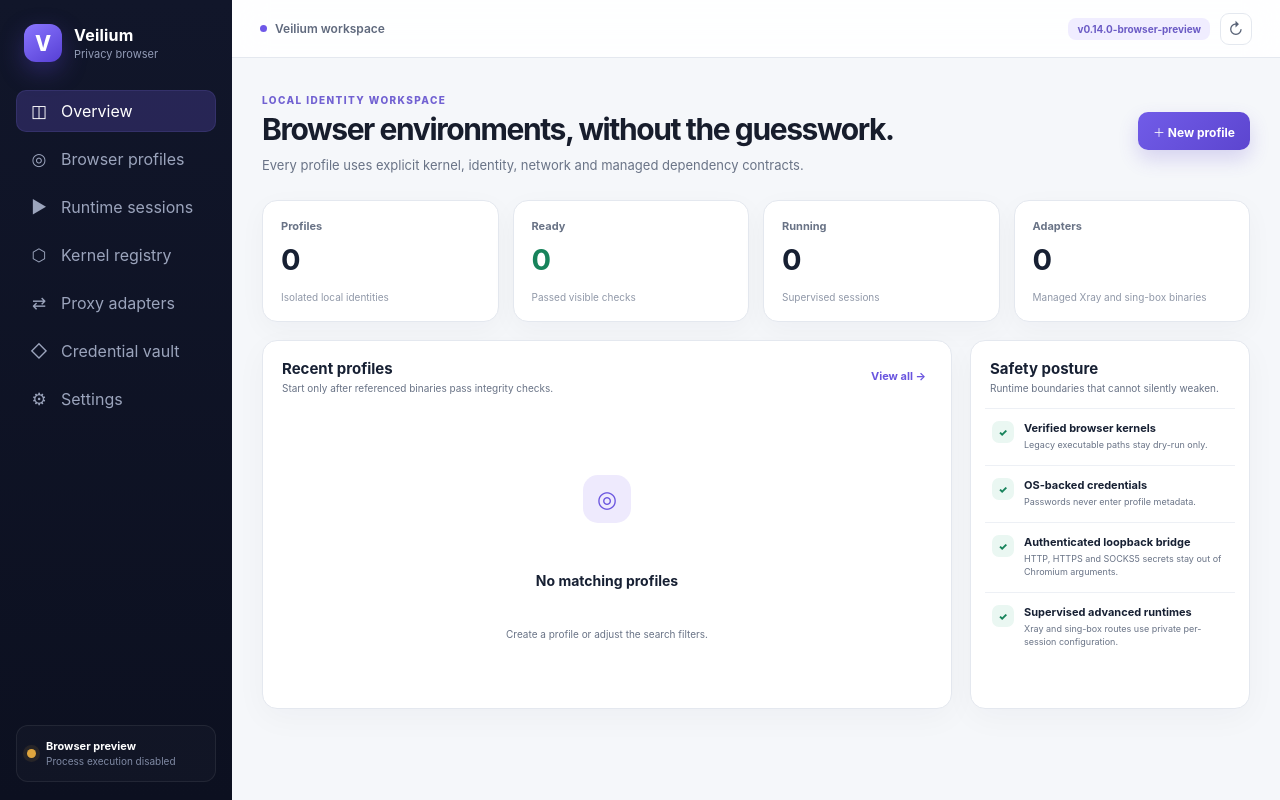
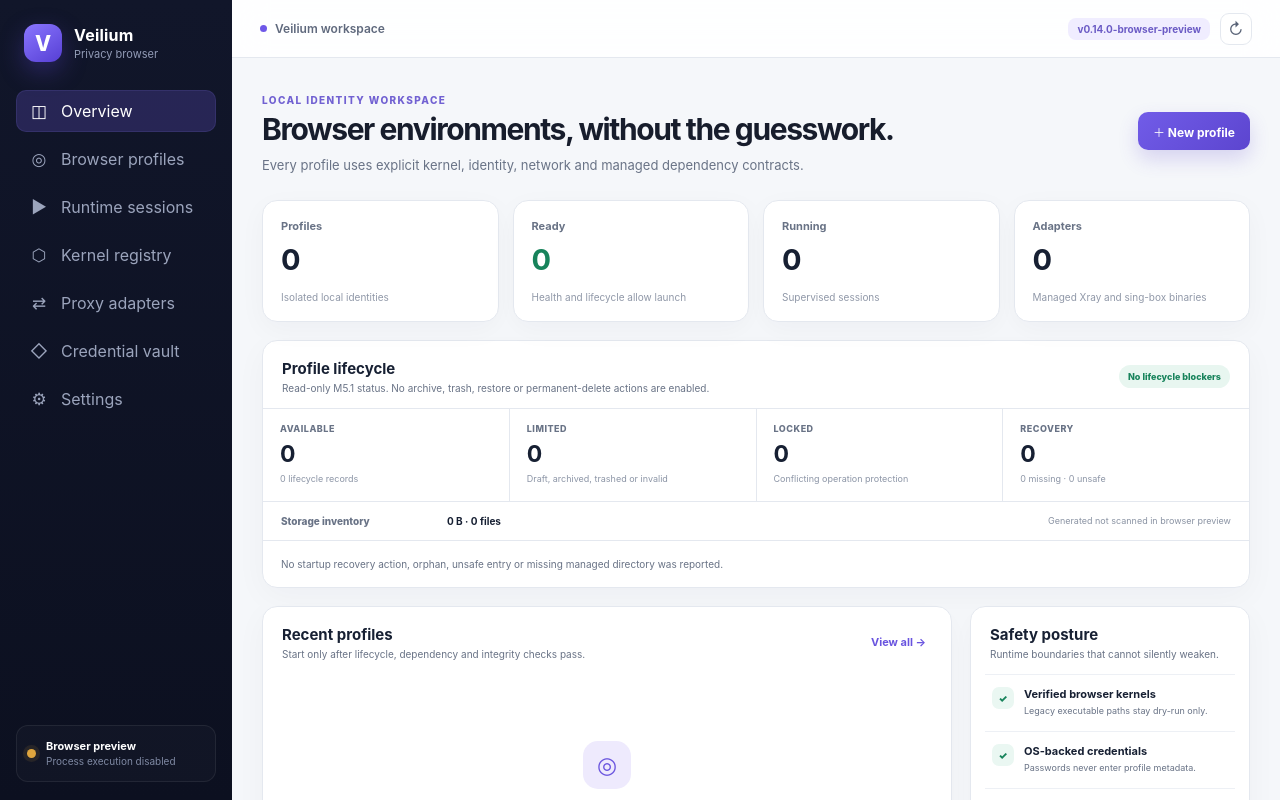
Before and after one commit to knownothing20/veilium-browser, a React (Vite) app in the folder frontend/: page / in a window 1280 px wide. Built offline with nearby package versions, Linux system fonts and the light colour scheme.

Commit message:
feat: present lifecycle state in desktop UI

```diff
--- a/frontend/src/App.tsx
+++ b/frontend/src/App.tsx
@@ -1,6 +1,7 @@
 import { useEffect, useMemo, useState } from 'react'
 import { AdapterRegistry } from './components/AdapterRegistry'
 import { CredentialVault } from './components/CredentialVault'
+import { LifecyclePanel } from './components/LifecyclePanel'
 import { MetricCard } from './components/MetricCard'
 import { OfficialKernelCard } from './components/OfficialKernelCard'
 import { PlanDrawer } from './components/PlanDrawer'
@@ -8,6 +9,12 @@ import { ProfileEditor } from './components/ProfileEditor'
 import { ProfileTable } from './components/ProfileTable'
 import { RuntimePanel } from './components/RuntimePanel'
 import { Sidebar, type ViewKey } from './components/Sidebar'
+import {
+  lifecycleAllowsLaunch,
+  lifecycleRecordFor,
+  normalizeLifecycleBootstrap,
+  type LifecycleBootstrap,
+} from './lifecycle'
 import { backend } from './lib/backend'
 import { filterProfiles, groupsOf, profileHealth } from './lib/model'
 import { isRuntimeActive, sessionForProfile } from './lib/runtime'
@@ -16,7 +23,6 @@ import type {
   AdapterInstallRequest,
   AdapterRecord,
   AdapterValidationReport,
-  Bootstrap,
   CredentialSaveRequest,
   KernelImportRequest,
   KernelInstallRequest,
@@ -25,7 +31,7 @@ import type {
   Profile,
 } from './types'
 
-const emptyBootstrap: Bootstrap = {
+const emptyBootstrap: LifecycleBootstrap = normalizeLifecycleBootstrap({
   version: 'loading',
   profiles: [],
   providers: [],
@@ -38,10 +44,10 @@ const emptyBootstrap: Bootstrap = {
   kernelPins: [],
   runtimePlatform: 'browser',
   runtimeArch: 'unknown',
-}
+})
 
 export default function App() {
-  const [data, setData] = useState<Bootstrap>(emptyBootstrap)
+  const [data, setData] = useState<LifecycleBootstrap>(emptyBootstrap)
   const [view, setView] = useState<ViewKey>('dashboard')
   const [loading, setLoading] = useState(true)
   const [error, setError] = useState('')
@@ -71,7 +77,7 @@ export default function App() {
   async function refresh() {
     setLoading(true)
     try {
-      setData(await backend.bootstrap())
+      setData(normalizeLifecycleBootstrap(await backend.bootstrap()))
       setError('')
     } catch (reason) {
       setError(errorText(reason))
@@ -98,7 +104,9 @@ export default function App() {
 
   const groups = useMemo(() => groupsOf(data.profiles), [data.profiles])
   const filtered = useMemo(() => filterProfiles(data.profiles, query, group), [data.profiles, query, group])
-  const readyCount = useMemo(() => data.profiles.filter((item) => profileHealth(item) === 'ready').length, [data.profiles])
+  const readyCount = useMemo(() => data.profiles.filter((item) => (
+    profileHealth(item) === 'ready' && lifecycleAllowsLaunch(lifecycleRecordFor(data.lifecycleRecords, item.id))
+  )).length, [data.profiles, data.lifecycleRecords])
   const runningCount = useMemo(() => data.sessions.filter(isRuntimeActive).length, [data.sessions])
 
   async function saveProfile(item: Profile) { if (item.id) await backend.updateProfile(item); else await backend.createProfile(item); await refresh() }
@@ -162,6 +170,7 @@ export default function App() {
   const table = (profiles: Profile[]) => <ProfileTable
     profiles={profiles}
     sessions={data.sessions}
+    lifecycleRecords={data.lifecycleRecords}
     selectedID={selectedID}
     nativeMode={backend.isNative()}
     busyProfileID={runtimeBusy}
@@ -179,20 +188,21 @@ export default function App() {
       <Heading eyebrow="Local identity workspace" title="Browser environments, without the guesswork." description="Every profile uses explicit kernel, identity, network and managed dependency contracts." action={<button className="button primary" onClick={() => { setEditing(undefined); setEditorOpen(true) }}>＋ New profile</button>} />
       <div className="metric-grid">
         <MetricCard label="Profiles" value={data.profiles.length} detail="Isolated local identities" />
-        <MetricCard label="Ready" value={readyCount} detail="Passed visible checks" tone="good" />
+        <MetricCard label="Ready" value={readyCount} detail="Health and lifecycle allow launch" tone="good" />
         <MetricCard label="Running" value={runningCount} detail="Supervised sessions" tone={runningCount ? 'good' : 'neutral'} />
         <MetricCard label="Adapters" value={data.adapters.length} detail="Managed Xray and sing-box binaries" />
       </div>
       {runtimeError && <div className="form-error runtime-global-error">{runtimeError}</div>}
+      <LifecyclePanel records={data.lifecycleRecords} operations={data.lifecycleOperations} reconciliation={data.lifecycleReconciliation} />
       <div className="dashboard-grid">
-        <section className="panel wide"><div className="panel-heading"><div><h2>Recent profiles</h2><p>Start only after referenced binaries pass integrity checks.</p></div><button className="text-button" onClick={() => setView('profiles')}>View all →</button></div>{table(data.profiles.slice(0, 5))}</section>
-        <section className="panel rail-card"><div className="panel-heading"><div><h2>Safety posture</h2><p>Runtime boundaries that cannot silently weaken.</p></div></div><ul className="check-list"><li><span>✓</span><div><strong>Verified browser kernels</strong><p>Legacy executable paths stay dry-run only.</p></div></li><li><span>✓</span><div><strong>OS-backed credentials</strong><p>Passwords never enter profile metadata.</p></div></li><li><span>✓</span><div><strong>Authenticated loopback bridge</strong><p>HTTP, HTTPS and SOCKS5 secrets stay out of Chromium arguments.</p></div></li><li><span>✓</span><div><strong>Supervised advanced runtimes</strong><p>Xray and sing-box routes use private per-session configuration.</p></div></li></ul></section>
+        <section className="panel wide"><div className="panel-heading"><div><h2>Recent profiles</h2><p>Start only after lifecycle, dependency and integrity checks pass.</p></div><button className="text-button" onClick={() => setView('profiles')}>View all →</button></div>{table(data.profiles.slice(0, 5))}</section>
+        <section className="panel rail-card"><div className="panel-heading"><div><h2>Safety posture</h2><p>Runtime boundaries that cannot silently weaken.</p></div></div><ul className="check-list"><li><span>✓</span><div><strong>Verified browser kernels</strong><p>Legacy executable paths stay dry-run only.</p></div></li><li><span>✓</span><div><strong>OS-backed credentials</strong><p>Passwords never enter profile metadata.</p></div></li><li><span>✓</span><div><strong>Lifecycle fail-closed</strong><p>Invalid, archived, trashed or locked Profiles cannot launch.</p></div></li><li><span>✓</span><div><strong>Read-only storage inventory</strong><p>M5.1 reports missing, orphaned and unsafe entries without changing browser data.</p></div></li></ul></section>
       </div>
     </>
   }
 
   function profiles() {
-    return <><Heading eyebrow="Identity registry" title="Browser profiles" description="Start, stop, diagnose, clone and edit isolated environments." action={<button className="button primary" onClick={() => { setEditing(undefined); setEditorOpen(true) }}>＋ New profile</button>} />{runtimeError && <div className="form-error runtime-global-error">{runtimeError}</div>}<section className="panel"><div className="toolbar"><div className="search-box">⌕<input value={query} onChange={(event) => setQuery(event.target.value)} placeholder="Search name, tag, kernel or proxy…" /></div><select value={group} onChange={(event) => setGroup(event.target.value)}><option value="all">All groups</option>{groups.map((item) => <option key={item}>{item}</option>)}</select><span className="result-count">{filtered.length} profile{filtered.length === 1 ? '' : 's'}</span></div>{table(filtered)}</section></>
+    return <><Heading eyebrow="Identity registry" title="Browser profiles" description="Start, stop, diagnose, clone and edit isolated environments when lifecycle policy permits." action={<button className="button primary" onClick={() => { setEditing(undefined); setEditorOpen(true) }}>＋ New profile</button>} />{runtimeError && <div className="form-error runtime-global-error">{runtimeError}</div>}<section className="panel"><div className="toolbar"><div className="search-box">⌕<input value={query} onChange={(event) => setQuery(event.target.value)} placeholder="Search name, tag, kernel or proxy…" /></div><select value={group} onChange={(event) => setGroup(event.target.value)}><option value="all">All groups</option>{groups.map((item) => <option key={item}>{item}</option>)}</select><span className="result-count">{filtered.length} profile{filtered.length === 1 ? '' : 's'}</span></div>{table(filtered)}</section></>
   }
 
   function runtime() {
@@ -239,7 +249,7 @@ export default function App() {
 
   const adapters = () => <><Heading eyebrow="Managed external runtimes" title="Proxy adapters" description="Register local Xray or sing-box binaries, identify exact pinned official releases, and run their native configuration checks before production use." /><AdapterRegistry records={data.adapters} pins={data.adapterPins} reports={adapterReports} runtimePlatform={data.runtimePlatform} runtimeArch={data.runtimeArch} nativeMode={backend.isNative()} busy={adapterBusy} error={adapterError} onPick={pickAdapter} onImport={importAdapter} onInstall={installOfficialAdapter} onVerify={verifyAdapter} onValidate={validateAdapter} onDelete={removeAdapter} /></>
   const credentials = () => <><Heading eyebrow="Operating-system secret storage" title="Credential vault" description={`Passwords stay inside ${data.credentialProvider}.`} /><CredentialVault records={data.credentials} provider={data.credentialProvider} nativeMode={backend.isNative()} onSave={saveCredential} onDelete={deleteCredential} /></>
-  const settings = () => <><Heading eyebrow="Application controls" title="Settings" description="Xray and sing-box execution are enabled for reviewed protocol subsets; unsupported options remain gated." /><section className="settings-grid"><article className="panel setting-card"><h2>Runtime</h2><dl><div><dt>Application version</dt><dd>{data.version}</dd></div><div><dt>Frontend mode</dt><dd>{backend.isNative() ? 'Wails desktop' : 'Browser preview'}</dd></div><div><dt>Active sessions</dt><dd>{runningCount}</dd></div></dl></article><article className="panel setting-card"><h2>Managed dependencies</h2><dl><div><dt>Kernels</dt><dd>{data.kernels.length}</dd></div><div><dt>Proxy adapters</dt><dd>{data.adapters.length}</dd></div><div><dt>Automatic downloads</dt><dd>Disabled</dd></div></dl></article><article className="panel setting-card"><h2>Deferred work</h2><ul className="plain-list"><li>Broader sing-box and Xray share-link compatibility</li><li>Additional reviewed transports and protocol options</li><li>Optional signed installer manifests</li><li>Encrypted export/import</li></ul></article></section></>
+  const settings = () => <><Heading eyebrow="Application controls" title="Settings" description="Xray and sing-box execution are enabled for reviewed protocol subsets; unsupported options remain gated." /><section className="settings-grid"><article className="panel setting-card"><h2>Runtime</h2><dl><div><dt>Application version</dt><dd>{data.version}</dd></div><div><dt>Frontend mode</dt><dd>{backend.isNative() ? 'Wails desktop' : 'Browser preview'}</dd></div><div><dt>Active sessions</dt><dd>{runningCount}</dd></div></dl></article><article className="panel setting-card"><h2>Managed dependencies</h2><dl><div><dt>Kernels</dt><dd>{data.kernels.length}</dd></div><div><dt>Proxy adapters</dt><dd>{data.adapters.length}</dd></div><div><dt>Automatic downloads</dt><dd>Disabled</dd></div></dl></article><article className="panel setting-card"><h2>Lifecycle boundary</h2><ul className="plain-list"><li>M5.1 inventory and reconciliation are read-only</li><li>Archive, trash and restore execution remain disabled</li><li>Profile deletion is fail-closed until M5.2</li><li>Portable export/import and templates remain blocked</li></ul></article></section></>
 
   const activeEditingSession = editing ? sessionForProfile(data.sessions, editing.id) : undefined
   return <div className="app-shell"><Sidebar active={view} onChange={setView} nativeMode={backend.isNative()} /><main className="main-content"><div className="topbar"><div className="window-context"><span className="context-dot" />Veilium workspace</div><div className="top-actions"><span className="version-chip">v{data.version}</span><button title="Refresh" onClick={() => void refresh()}>↻</button></div></div><div className="page-content">{loading && <div className="loading-screen">Loading isolated identities…</div>}{error && <div className="form-error">{error}</div>}{!loading && view === 'dashboard' && dashboard()}{!loading && view === 'profiles' && profiles()}{!loading && view === 'runtime' && runtime()}{!loading && view === 'kernels' && kernels()}{!loading && view === 'adapters' && adapters()}{!loading && view === 'credentials' && credentials()}{!loading && view === 'settings' && settings()}</div></main><ProfileEditor open={editorOpen && !isRuntimeActive(activeEditingSession)} profile={editing} providers={data.providers} kernels={data.kernels} adapters={data.adapters} credentials={data.credentials} onClose={() => setEditorOpen(false)} onSave={saveProfile} /><PlanDrawer profile={planProfile} plan={plan} error={planError} onClose={() => { setPlanProfile(undefined); setPlan(undefined) }} /></div>
```
